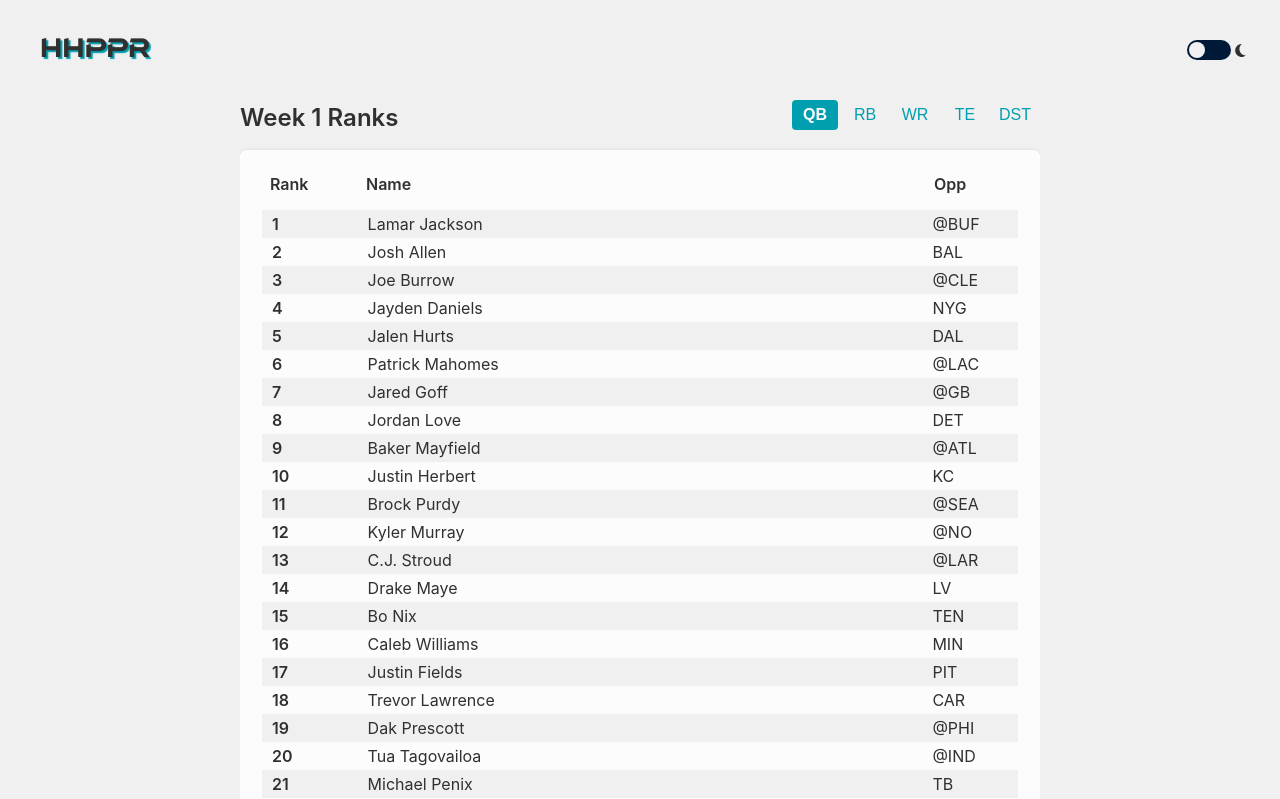
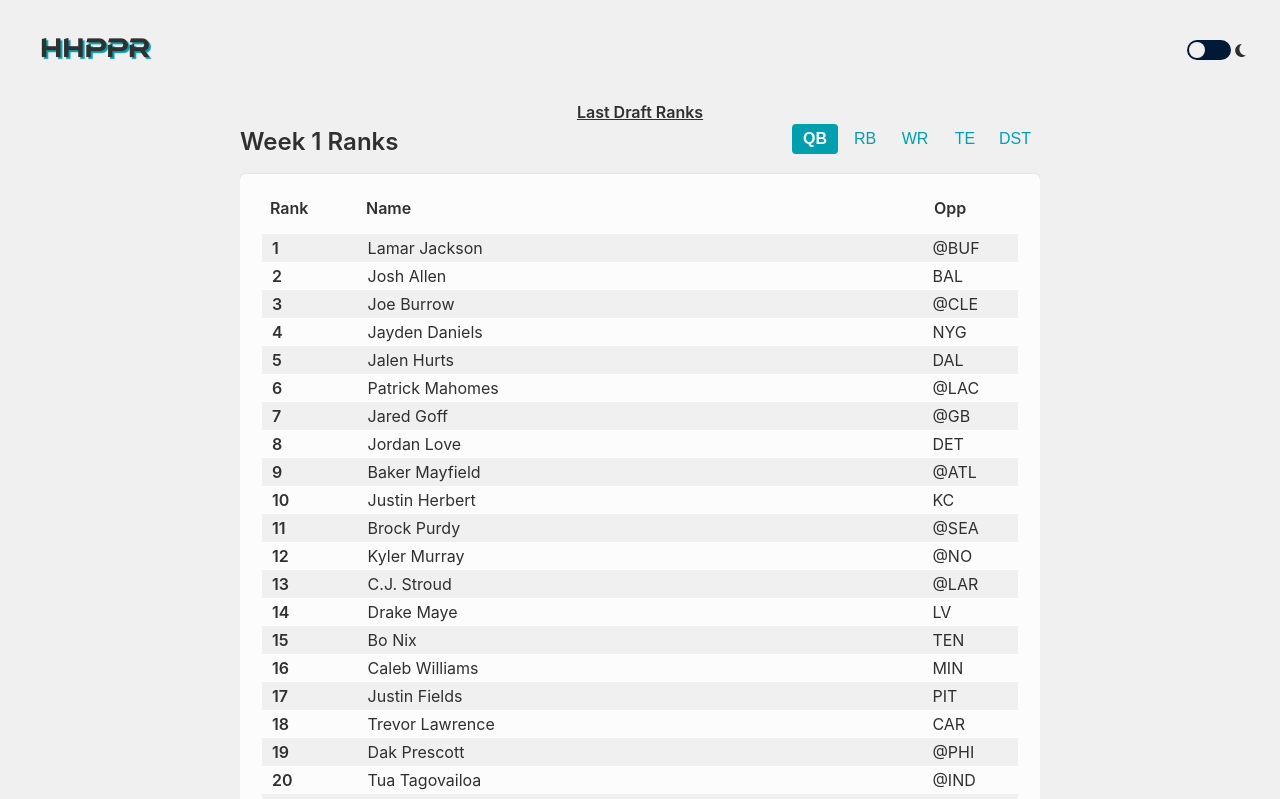
Before and after one commit to travman89/HarrisHalfPPR, a React (Vite) app: page /QB in a window 1280 px wide. Shown: the top 799 px of the page. Built offline with nearby package versions, Linux system fonts and the light colour scheme.

Commit message:
9-3 500am update2

```diff
--- a/src/Home/index.tsx
+++ b/src/Home/index.tsx
@@ -26,6 +26,7 @@ import {
   UpdatedText,
   Legend,
   LegendKey,
+  Link,
 } from "../components/index.js"
 
 interface playerData {
@@ -167,6 +168,12 @@ const Home = () => {
 
   return (
     <Container>
+      <Link
+        href="https://68b6ebdf7fa0f00008b5ed33--starlit-sundae-04f08e.netlify.app/160"
+        target="_blank"
+      >
+        Last Draft Ranks
+      </Link>
       <FilterContainer>
         <SubHeading>Week 1 Ranks</SubHeading>
         <PositionRow>
--- a/src/components/index.tsx
+++ b/src/components/index.tsx
@@ -41,7 +41,19 @@ const Heading = styled.h1`
   }
   margin: 0;
 `
-
+const Link = styled.a`
+  font-weight: 600;
+  font-size: 16px;
+  text-align: left;
+  margin: 0;
+  color: ${(props) => props.theme.primary};
+  @media (max-width: 440px) {
+    font-size: 16px;
+  }
+  @media (max-width: 800px) {
+    text-align: center;
+  }
+`
 const SubHeading = styled.h2`
   width: 100%;
   max-width: 100%;
@@ -445,4 +457,5 @@ export {
   UpdatedText,
   Legend,
   LegendKey,
+  Link,
 }
```
